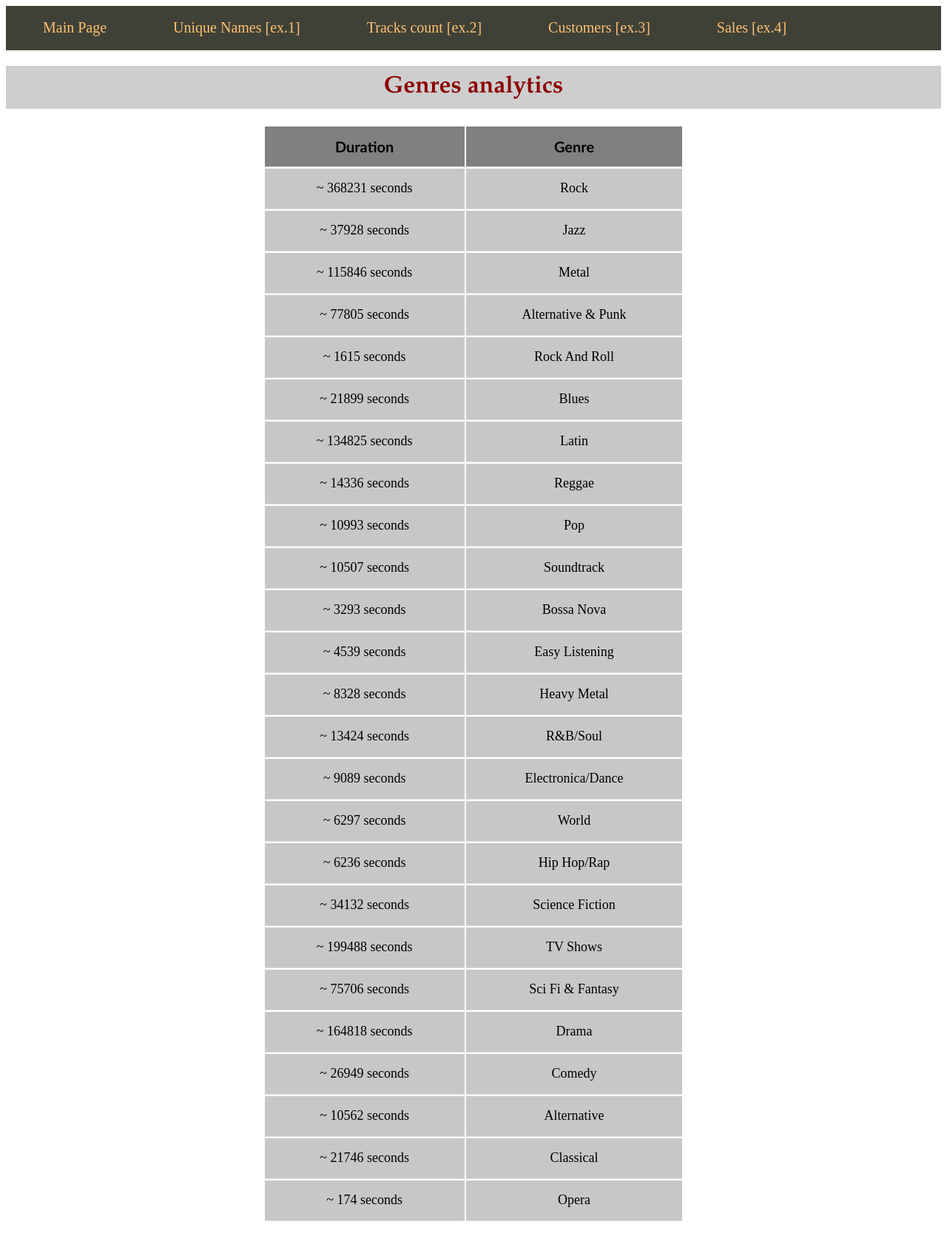
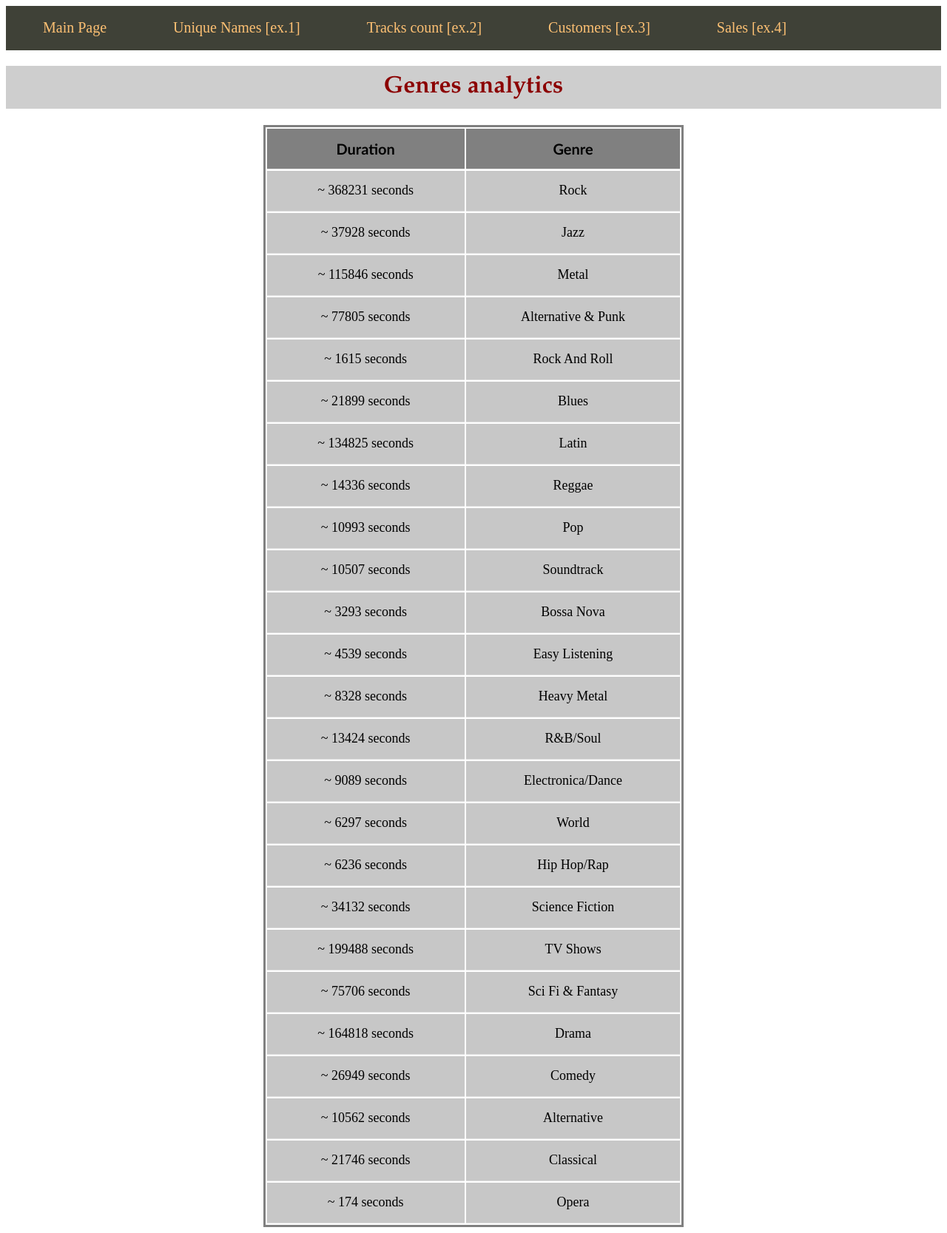
Before and after one commit to AlexFoxalt/HWsPart2, a Flask app: page /genres in a window 1280 px wide. Shown: the whole page at 74% size. Run offline with Flask 2, Linux system fonts and the light colour scheme; data comes from the database, SQL or seed files in the repository.

Commit message:
Css tables reworked

```diff
--- a/HW5/static/css/style.css
+++ b/HW5/static/css/style.css
@@ -27,6 +27,7 @@ h3.comment {
 table.styled-table {
    text-align: center;
    width: 100%;
+   border: 3px solid grey;
 }
 
 table.genres-table {
@@ -34,6 +35,7 @@ table.genres-table {
    width: 45%;
    margin-right: auto;
    margin-left: auto;
+   border: 3px solid grey;
 }
 
 td.customers_item {
```
